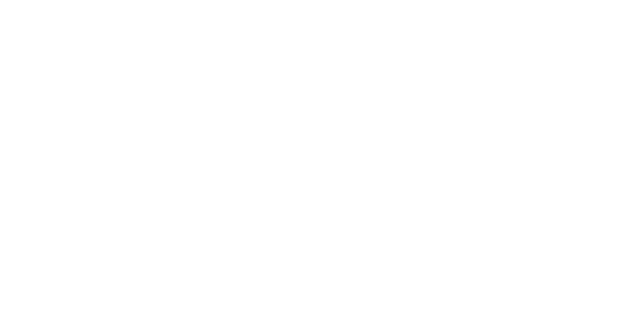
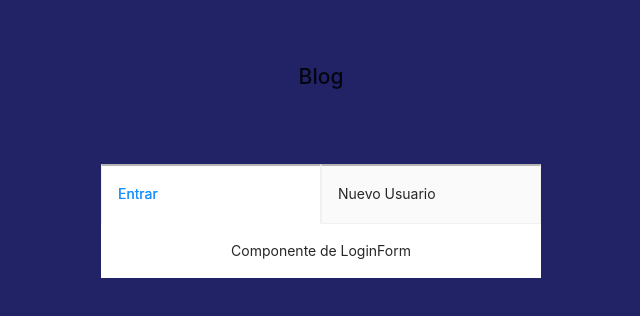
Before and after one commit to Santiagoq3/blog-react-front, a React (Create React App) app: page /login in a window 1280 px wide. Before the commit this address had no page. Shown: the top 316 px of the page, without its empty margins (319-959 px from the left). Built offline with nearby package versions, Linux system fonts and the light colour scheme.

Commit message:
user form agregado

```diff
--- a/package.json
+++ b/package.json
@@ -3,6 +3,7 @@
   "version": "0.1.0",
   "private": true,
   "dependencies": {
+    "@ant-design/icons": "^4.7.0",
     "@testing-library/jest-dom": "^5.16.2",
     "@testing-library/react": "^12.1.3",
     "@testing-library/user-event": "^13.5.0",
--- /dev/null
+++ b/src/components/admin/Register.js
@@ -0,0 +1,70 @@
+import React, { useState } from 'react'
+import "./register.scss"
+import { Form, Input, Button, Checkbox,notification } from 'antd';
+import {MailOutlined,LockOutlined} from '@ant-design/icons';
+
+
+export const Register = () => {
+
+    const [inputs, setInputs] = useState({
+        email: "",
+        password: "",
+        repeatPassword: "",
+        privacy: false,
+
+    })
+
+    const handleOnChange = (e)=>{
+        if(e.target.name === "privacy"){
+            setInputs({
+                ...inputs,
+                [e.target.name]: e.target.checked
+            })
+        }else{
+            setInputs({
+                ...inputs,
+                [e.target.name]: e.target.value
+            })
+        }
+    }
+
+    const registerLog = (e)=>{
+
+        e.preventDefault();
+        console.log(inputs);
+    }
+
+  return (
+    <Form className='register-form' onSubmitCapture={registerLog} onChange={handleOnChange}>
+      <Form.Item>
+        <Input prefix={<MailOutlined />} type="email" name='email' placeholder='Ingrese Correo...' className='register-form__input'
+        value={inputs.email} />
+      </Form.Item>
+      <Form.Item>
+          <Input prefix={<LockOutlined />}
+            type="password" name='password' placeholder='Ingrese la contraseña' className='register-form__input'
+            value={inputs.password}
+          />
+
+      </Form.Item>
+      <Form.Item>
+          <Input prefix={<LockOutlined />}
+            type="password" name='repeatPassword' placeholder='Repetir la contraseña' className='register-form__input'
+            value={inputs.repeatPassword}
+          />
+
+
+      </Form.Item>
+      <Form.Item>
+          <Checkbox name='privacity' checked={inputs.privacy}>
+              He leido la politica de privacidad
+          </Checkbox>
+      </Form.Item>
+      <Form.Item>
+          <Button htmlType='submit' className='register-form__btn'>
+              Crear Cuenta
+          </Button>
+      </Form.Item>
+    </Form>
+  )
+}
--- /dev/null
+++ b/src/components/admin/register.scss
@@ -0,0 +1,26 @@
+@import "../../scss/index.scss";
+
+.register-form{
+    text-align: left;
+
+
+    .ant-form-item{
+
+    }
+
+
+   input{
+       padding: 0.5em !important;
+
+       &:focus{
+           border-color: $primary-color;
+           box-shadow: none;
+       }
+   }
+
+   &__btn{
+       width: 100%;
+       font-size: 1rem;
+       height: 42px;
+   }
+}
--- a/src/config/routes.js
+++ b/src/config/routes.js
@@ -40,6 +40,14 @@
                 Component: Contact
             }
         ]
-    }
+    },
+    {
+        path:"/login",
+        Component: SignIn,
+        routes: [
+            {
 
+            }
+        ]
+    },
 ]
--- a/src/layouts/LayoutAdmin.js
+++ b/src/layouts/LayoutAdmin.js
@@ -1,15 +1,32 @@
-import React,{useState} from 'react'
+import React,{Fragment, useEffect, useState} from 'react'
 import { Layout } from 'antd';
-import { Outlet } from 'react-router-dom';
+import { Outlet, Route, Routes, useNavigate } from 'react-router-dom';
 import "./layoutadmin.scss"
 import { MenuTop } from '../components/admin/MenuTop';
 import { Sidebar } from '../components/admin/Sidebar';
+import { SignIn } from '../pages/admin/SignIn';
+
 export const LayoutAdmin = () => {
 
     const {Header,Content,Footer,Sider} = Layout
+    const [menuIsOpen, setmenuIsOpen] = useState(true)
+
+    const navigate = useNavigate()
+
+    const user = null
 
 
-    const [menuIsOpen, setmenuIsOpen] = useState(true)
+    useEffect(()=>{
+
+        if(!user){
+
+           navigate("/login")
+
+        }
+    },[])
+
+
+
   return (
     <Layout>
         <Sidebar menuCollapsed={menuIsOpen} />
--- a/src/pages/admin/SignIn.js
+++ b/src/pages/admin/SignIn.js
@@ -1,7 +1,33 @@
 import React from 'react'
+import "./signin.scss"
+
+import { Layout, Tabs } from 'antd';
+import { Register } from '../../components/admin/Register';
+
+
 
 export const SignIn = () => {
+
+  const {Content} = Layout;
+  const {TabPane} = Tabs
+
   return (
-    <div>estamos en SignIn</div>
+    <Layout className='sign-in'>
+      <Content className='sign-in__content'>
+        <h1 className='sign-in__content-logo'>
+          Blog
+        </h1>
+        <div className='sign-in__content-tabs'>
+          <Tabs type='card'>
+              <TabPane tab={<span>Entrar</span>} key="1">
+                Componente de LoginForm
+              </TabPane>
+              <TabPane tab={<span>Nuevo Usuario</span>} key="2">
+                <Register />
+              </TabPane>
+          </Tabs>
+        </div>
+      </Content>
+    </Layout>
   )
 }
--- /dev/null
+++ b/src/pages/admin/signin.scss
@@ -0,0 +1,71 @@
+@import "../../scss/index.scss";
+
+.sign-in{
+    background-color: rgb(34, 34, 102);
+    background-position: center;
+    background-size: cover;
+
+
+    &__content{
+        display: flex;
+        flex-direction: column;
+        align-items: center;
+        min-height: 100vh;
+
+        &-logo{
+            padding: 60px 20px;
+
+        }
+
+        &-tabs{
+            background-color: #fff;
+            .ant-tabs{
+                width: 90vw;
+                @media (min-width: $media-break-point-up-lg){
+                    width: auto;
+                }
+
+            }
+
+            .ant-tabs-nav-container{
+                height: 60px !important;
+            }
+
+            .ant-tabs-nav{
+                width: 100%;
+                .ant-tabs-nav-wrap{
+                }
+            }
+
+            .ant-tabs-tab{
+                width: 50%;
+                height: 60px !important;
+                text-align: center;
+                border-top: 2px solid rgb(184, 179, 179) !important;
+                border-radius: 0 !important;
+                margin: 0 !important;
+
+
+                @media (min-width: $media-break-point-up-lg){
+                    width: 220px;
+
+                }
+
+                span{
+                    width: 100%;
+                    display: flex;
+                    align-items: center;
+                    justify-content: center;
+
+                };
+            }
+
+            .ant-tabs-content{
+                padding: 0 16px 16px;
+                text-align: center;
+
+            }
+        }
+
+    }
+}
```
Also changed, not shown: 1 other file (tests, documents, lock files or other folders).
